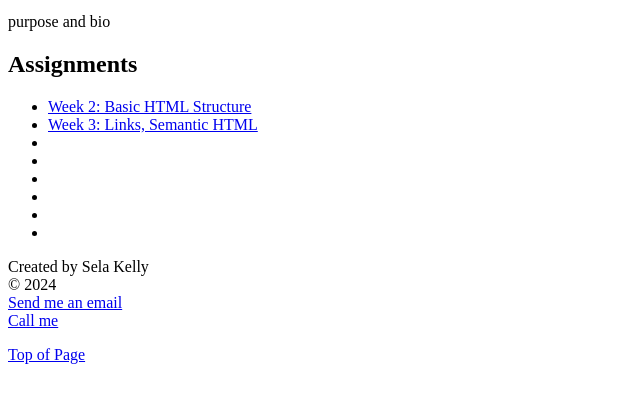
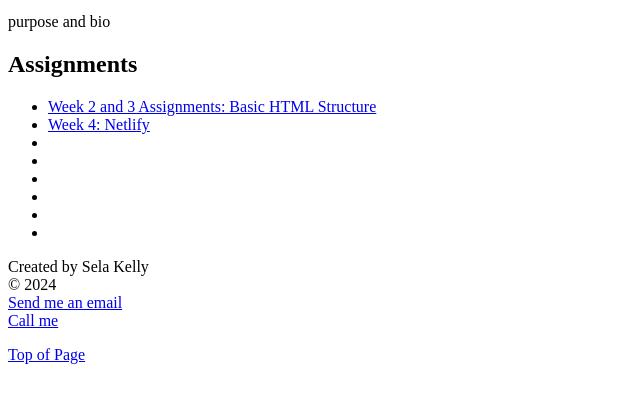
Before and after one commit to skceecee/skceecee.github.io, a plain HTML site: page index.html in a window 1280 px wide. Shown: the part 189-592 px from the top of the page, without its empty margins (0-640 px from the left). Drawn offline with Linux system fonts and the light colour scheme.

```diff
--- a/index.html
+++ b/index.html
@@ -28,8 +28,8 @@
 <section class="assignments">
     <h2>Assignments</h2>
   <ul>
-    <li><a href="/challenge.html">Week 2: Basic HTML Structure</a></li>
-    <li><a href="/challenge.html">Week 3: Links, Semantic HTML</a></li>
+    <li><a href="/challenge.html">Week 2 and 3 Assignments: Basic HTML Structure</a></li>
+    <li><a href="https://jade-profiterole-85c7b0.netlify.app/">Week 4: Netlify</a></li>
     <li><a href=""></a></li>
     <li><a href=""></a></li>
     <li><a href=""></a></li>
```
